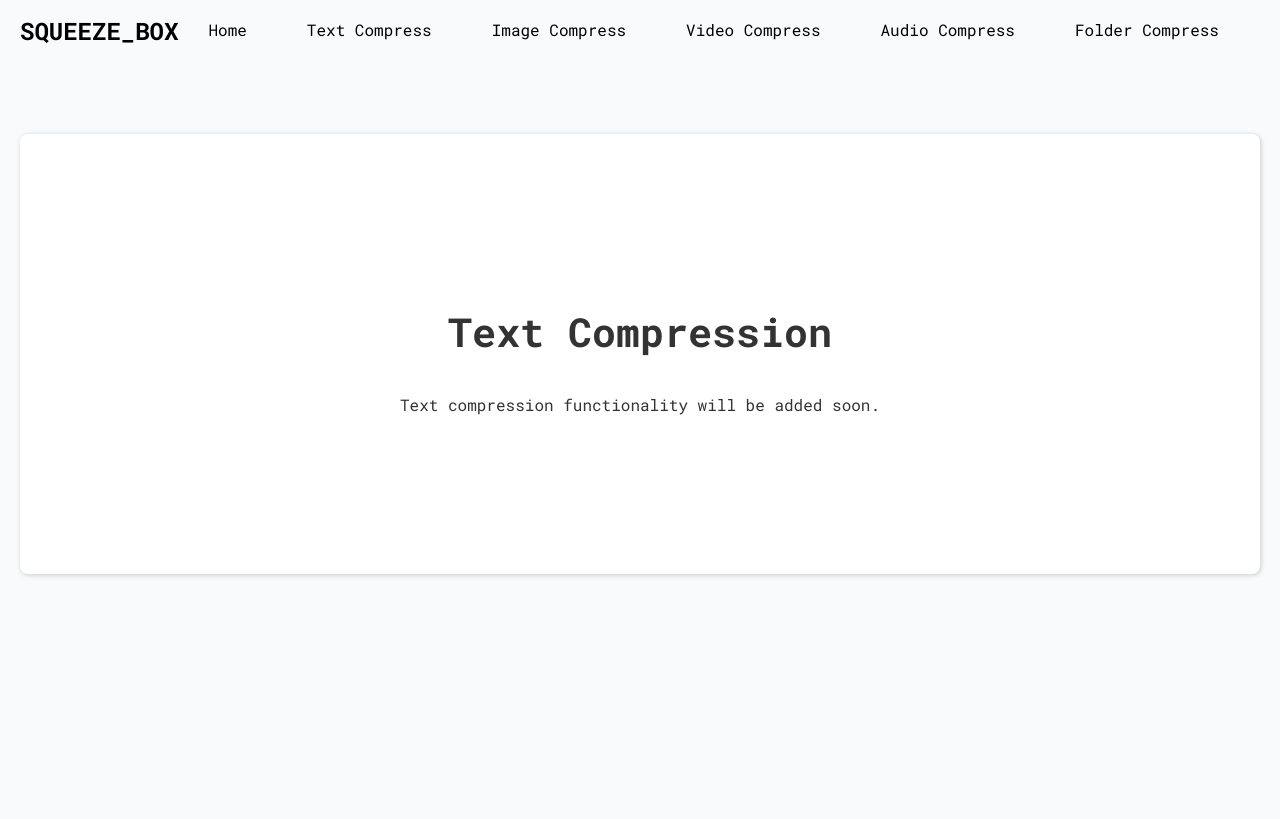
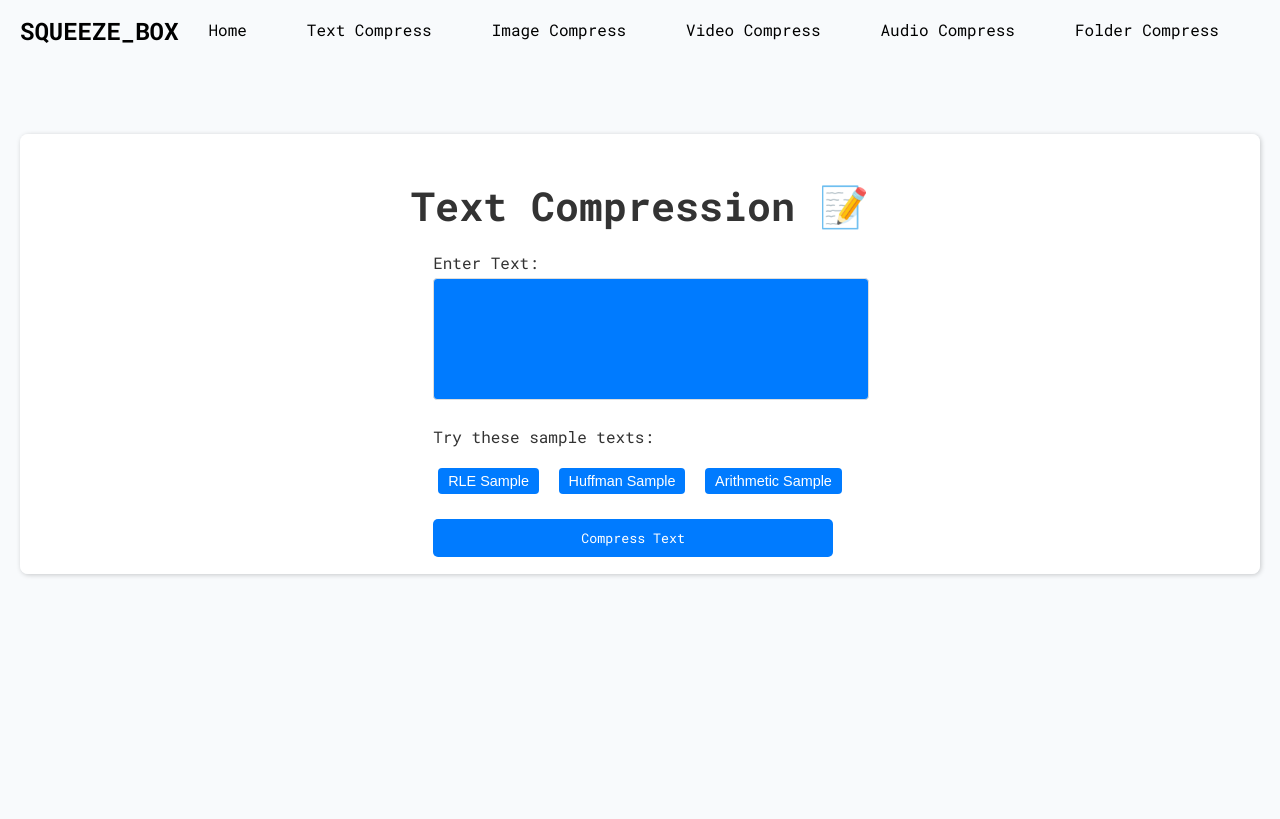
Before and after one commit to MohamedAhmedKhalaf/SqueezeBox, a Flask app: page /text in a window 1280 px wide. Shown: the part 21-840 px from the top of the page. Run offline with Flask 3, Linux system fonts and the light colour scheme; some libraries are stand-ins or nearby versions.

Commit message:
text added

```diff
--- a/app.py
+++ b/app.py
@@ -1,20 +1,24 @@
 from flask import Flask, render_template
 from compress.video import video_bp
 import os
+import sys
+
+from compress.text import text_bp
+
 
 app = Flask(__name__)
 app.config['SECRET_KEY'] = os.urandom(24)
 app.config['MAX_CONTENT_LENGTH'] = 500 * 1024 * 1024  # 500MB limit
-
+app.register_blueprint(text_bp)
 app.register_blueprint(video_bp)
 
 @app.route('/')
 def index():
     return render_template('index.html')
 
-@app.route('/text')
-def text():
-    return render_template('text.html')
+# @app.route('/text')
+# def text():
+#     return render_template('text.html')
 
 @app.route('/image')
 def image():
--- a/compress/text.py
+++ b/compress/text.py
@@ -1 +1,218 @@
-''' TASK FOR MIRAY AND MARIAM '''
+# compress/text.py
+from collections import Counter, defaultdict
+import heapq
+import math
+import numpy as np
+from flask import Blueprint, render_template, request, jsonify
+from forms import TextForm
+import sys
+
+
+
+text_bp = Blueprint('text', __name__)
+
+class Node:
+    def __init__(self, char, freq):
+        self.char = char
+        self.freq = freq
+        self.left = None
+        self.right = None
+
+    def __lt__(self, other):
+        return self.freq < other.freq
+
+class CompressionAnalyzer:
+    def calculate_entropy(self, text):
+        freq = Counter(text)
+        length = len(text)
+        entropy = -sum((count/length) * math.log2(count/length) for count in freq.values())
+        return entropy
+
+    def analyze_distribution(self, text):
+        counts = Counter(text)
+        unique_chars = len(counts)
+        max_freq = max(counts.values())
+        return {
+            'unique_chars': unique_chars,
+            'max_freq': max_freq,
+            'distribution_score': max_freq / len(text)
+        }
+
+    def select_algorithm(self, text):
+        entropy = self.calculate_entropy(text)
+        distribution = self.analyze_distribution(text)
+
+        # Modified selection criteria
+        if len(set(text)) < 6 and distribution['distribution_score'] > 0.3:
+            return 'rle'
+        elif entropy < 4.5 and distribution['unique_chars'] < 64:
+            return 'huffman'
+        else:
+            return 'arithmetic'
+
+    def select_algorithm(self, text):
+        entropy = self.calculate_entropy(text)
+        distribution = self.analyze_distribution(text)
+
+        if entropy < 3 and distribution['distribution_score'] > 0.3:
+            return 'rle'
+        elif distribution['unique_chars'] < 64:
+            return 'huffman'
+        else:
+            return 'arithmetic'
+
+class TextCompressor:
+    def rle_compress(self, text):
+        compressed = []
+        count = 1
+        current = text[0]
+
+        for char in text[1:]:
+            if char == current:
+                count += 1
+            else:
+                compressed.append(f"{count}{current}")
+                current = char
+                count = 1
+
+        compressed.append(f"{count}{current}")
+        return "".join(compressed)
+
+    def rle_decompress(self, compressed):
+        decompressed = []
+        i = 0
+        while i < len(compressed):
+            count = ""
+            while compressed[i].isdigit():
+                count += compressed[i]
+                i += 1
+            decompressed.append(compressed[i] * int(count))
+            i += 1
+        return "".join(decompressed)
+
+    def huffman_compress(self, text):
+        freq = Counter(text)
+        heap = [Node(char, count) for char, count in freq.items()]
+        heapq.heapify(heap)
+
+        codes = {}
+        tree = None
+
+        while len(heap) > 1:
+            left = heapq.heappop(heap)
+            right = heapq.heappop(heap)
+
+            internal = Node(None, left.freq + right.freq)
+            internal.left = left
+            internal.right = right
+
+            heapq.heappush(heap, internal)
+            tree = internal
+
+        def generate_codes(node, code=""):
+            if node.char:
+                codes[node.char] = code
+                return
+            generate_codes(node.left, code + "0")
+            generate_codes(node.right, code + "1")
+
+        generate_codes(tree)
+        compressed = "".join(codes[char] for char in text)
+        return compressed, codes, tree
+
+    def huffman_decompress(self, compressed, tree):
+        decompressed = []
+        current = tree
+
+        for bit in compressed:
+            if bit == "0":
+                current = current.left
+            else:
+                current = current.right
+
+            if current.char:
+                decompressed.append(current.char)
+                current = tree
+
+        return "".join(decompressed)
+
+    def arithmetic_compress(self, text):
+        freq = Counter(text)
+        prob = {char: count/len(text) for char, count in freq.items()}
+
+        low = 0.0
+        high = 1.0
+        range_size = 1.0
+
+        for char in text:
+            range_size = high - low
+            high = low + range_size * sum(prob[c] for c in prob if c <= char)
+            low = low + range_size * sum(prob[c] for c in prob if c < char)
+
+        return (low + high)/2, prob
+
+    def arithmetic_decompress(self, value, prob, length):
+        ranges = {}
+        current = 0
+        for char in sorted(prob):
+            ranges[char] = (current, current + prob[char])
+            current += prob[char]
+
+        result = []
+        current_value = value
+
+        for _ in range(length):
+            for char, (low, high) in ranges.items():
+                if low <= current_value < high:
+                    result.append(char)
+                    current_value = (current_value - low)/(high - low)
+                    break
+
+        return "".join(result)
+
+@text_bp.route('/text', methods=['GET', 'POST'])
+def text():
+    form = TextForm()
+    if form.validate_on_submit():
+        text = form.text_data.data
+
+        analyzer = CompressionAnalyzer()
+        compressor = TextCompressor()
+
+        algorithm = analyzer.select_algorithm(text)
+        result = {}
+
+        if algorithm == 'rle':
+            compressed = compressor.rle_compress(text)
+            decompressed = compressor.rle_decompress(compressed)
+            result = {
+                'algorithm': 'RLE',
+                'compressed': compressed,
+                'decompressed': decompressed,
+                'compression_ratio': len(compressed)/len(text)
+            }
+
+        elif algorithm == 'huffman':
+            compressed, codes, tree = compressor.huffman_compress(text)
+            decompressed = compressor.huffman_decompress(compressed, tree)
+            result = {
+                'algorithm': 'Huffman',
+                'compressed': compressed,
+                'decompressed': decompressed,
+                'codes': codes,
+                'compression_ratio': len(compressed)/(len(text) * 8)
+            }
+
+        else:  # arithmetic
+            compressed, prob = compressor.arithmetic_compress(text)
+            decompressed = compressor.arithmetic_decompress(compressed, prob, len(text))
+            result = {
+                'algorithm': 'Arithmetic',
+                'compressed': compressed,
+                'decompressed': decompressed,
+                'compression_ratio': sys.getsizeof(compressed)/sys.getsizeof(text)
+            }
+
+        return render_template('text.html', form=form, result=result)
+
+    return render_template('text.html', form=form)
--- a/static/css/style.css
+++ b/static/css/style.css
@@ -10,7 +10,7 @@
   /* background-repeat: no-repeat; */
   color: #333;
   height: 100vh;
-  overflow: hidden;
+  /* overflow: hidden; */
 }
 
 nav {
@@ -66,6 +66,7 @@
   justify-content: center;
   align-items: center;
   margin-top: 6%;
+  overflow: auto;
 
 
 
@@ -160,3 +161,109 @@
 h1 {
   font-size: 40px;
 }
+
+
+.container {
+  max-width: 800px;
+  margin: 0 auto;
+  padding: 20px;
+}
+
+.form-group {
+  margin-bottom: 20px;
+}
+
+.form-control {
+  width: 100%;
+  min-height: 100px;
+  padding: 10px;
+  border: 1px solid #ddd;
+  border-radius: 4px;
+  font-family: inherit;
+  margin-bottom: 10px;
+}
+
+.sample-texts {
+  margin: 10px 0;
+}
+
+.sample-btn {
+  background-color: #007bff;
+  color: white;
+  border: none;
+  padding: 5px 10px;
+  margin: 5px;
+  border-radius: 4px;
+  cursor: pointer;
+  font-size: 0.9em;
+}
+
+.sample-btn:hover {
+  background-color: #0056b3;
+}
+
+.result-container {
+  margin-top: 30px;
+  padding: 20px;
+  background: #f8f9fa;
+  border-radius: 8px;
+  box-shadow: 0 2px 4px rgba(0,0,0,0.1);
+  max-height: 600px;
+  overflow-y: auto;
+}
+
+.result-summary {
+  display: grid;
+  grid-template-columns: 1fr 1fr;
+  gap: 20px;
+  margin-bottom: 20px;
+}
+
+.result-item {
+  background: white;
+  padding: 10px;
+  border-radius: 4px;
+}
+
+.result-label {
+  font-weight: bold;
+  margin-right: 10px;
+}
+
+.codes-section {
+  margin: 20px 0;
+}
+
+.codes-grid {
+  display: grid;
+  grid-template-columns: repeat(auto-fill, minmax(150px, 1fr));
+  gap: 10px;
+  background: white;
+  padding: 15px;
+  border-radius: 4px;
+}
+
+.code-item {
+  font-family: monospace;
+  display: flex;
+  justify-content: space-between;
+  padding: 5px;
+}
+
+.text-results {
+  margin-top: 20px;
+}
+
+.result-text {
+  margin-bottom: 20px;
+}
+
+.text-content {
+  background: white;
+  padding: 15px;
+  border-radius: 4px;
+  word-break: break-all;
+  font-family: monospace;
+  max-height: 200px;
+  overflow-y: auto;
+}
--- a/templates/index.html
+++ b/templates/index.html
@@ -4,7 +4,7 @@
     <h1>Welcome to the Compression App</h1>
     <p>Choose a compression type:</p>
     <ul>
-        <li><a href="{{ url_for('text') }}">Text Compression</a></li>
+        <li><a href="{{ url_for('text.text') }}">Text Compression</a></li>
         <li><a href="{{ url_for('image') }}">Image Compression</a></li>
         <li><a href="{{ url_for('video.video') }}">Video Compression</a></li>
         <li><a href="{{ url_for('audio') }}">Audio Compression</a></li>
--- a/templates/text.html
+++ b/templates/text.html
@@ -1,6 +1,68 @@
 {% extends 'base.html' %}
+{% block content %}
+<div class="container">
+    <h1>Text Compression 📝</h1>
 
-{% block content %}
-    <h1>Text Compression</h1>
-    <p>Text compression functionality will be added soon.</p>
+    <form method="post">
+        {{ form.hidden_tag() }}
+        <div class="form-group">
+            {{ form.text_data.label }}
+            {{ form.text_data(class="form-control") }}
+            <div class="sample-texts">
+                <p>Try these sample texts:</p>
+                <button type="button" class="sample-btn" onclick="fillSample('rle')">RLE Sample</button>
+                <button type="button" class="sample-btn" onclick="fillSample('huffman')">Huffman Sample</button>
+                <button type="button" class="sample-btn" onclick="fillSample('arithmetic')">Arithmetic Sample</button>
+            </div>
+        </div>
+        {{ form.submit(class="btn btn-primary") }}
+    </form>
+
+    {% if result %}
+    <div class="result-container">
+        <h3>Compression Results</h3>
+        <div class="result-summary">
+            <div class="result-item">
+                <span class="result-label">Algorithm:</span>
+                <span class="result-value">{{ result.algorithm }}</span>
+            </div>
+            <div class="result-item">
+                <span class="result-label">Compression Ratio:</span>
+                <span class="result-value">{{ "%.2f"|format(result.compression_ratio) }}</span>
+            </div>
+        </div>
+
+        {% if result.algorithm == 'Huffman' %}
+        <div class="codes-section">
+            <h4>Character Codes:</h4>
+            <div class="codes-grid">
+                {% for char, code in result.codes.items() %}
+                    <div class="code-item">
+                        {% if char == ' ' %}
+                            <span class="char">SPACE:</span>
+                        {% else %}
+                            <span class="char">'{{ char }}':</span>
+                        {% endif %}
+                        <span class="code">{{ code }}</span>
+                    </div>
+                {% endfor %}
+            </div>
+        </div>
+        {% endif %}
+
+        <div class="text-results">
+            <div class="result-text">
+                <h4>Compressed Text:</h4>
+                <div class="text-content">{{ result.compressed }}</div>
+            </div>
+
+            <div class="result-text">
+                <h4>Decompressed Text:</h4>
+                <div class="text-content">{{ result.decompressed }}</div>
+            </div>
+        </div>
+    </div>
+    {% endif %}
+</div>
+
 {% endblock %}
```
Also changed, not shown: tempCodeRunnerFile.py (added).
